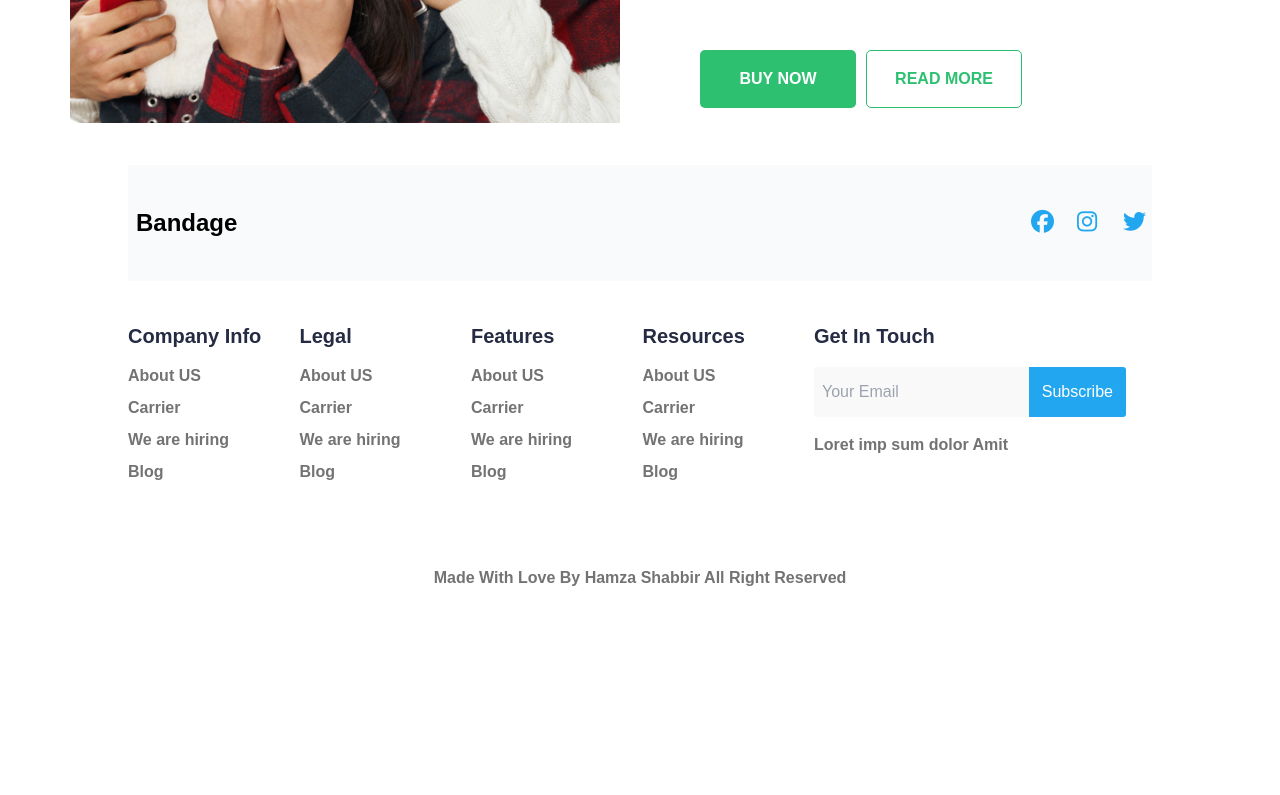
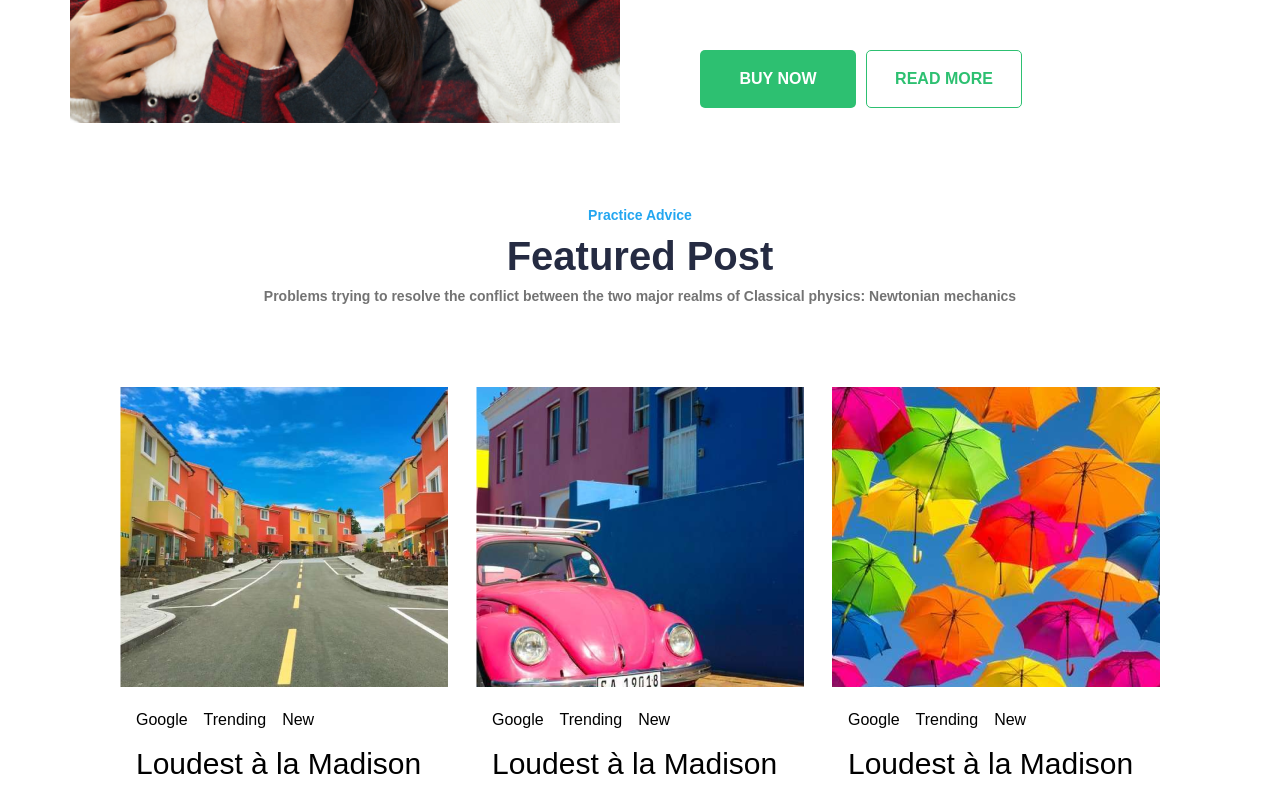
Before and after one commit to HamzaShabir0786/Hackathone_Q2, a Next.js app: page / in a window 1280 px wide. Shown: the part 4360-5155 px from the top of the page. Before the commit the page ends 4990 px from the top, so only its background shows below. Built offline with nearby package versions, Linux system fonts and the light colour scheme.

Commit message:
uncomment some important data

```diff
--- a/src/app/page.tsx
+++ b/src/app/page.tsx
@@ -34,7 +34,7 @@ export default function Home() {
       <FeaturedProducts />
       <VitalClassic />
       <Fluid />
-      {/* <FeaturedPost /> */}
+      <FeaturedPost />
     </>
   );
 }
```
Also changed, not shown: src/app/globals.css (+0 -177 lines).
